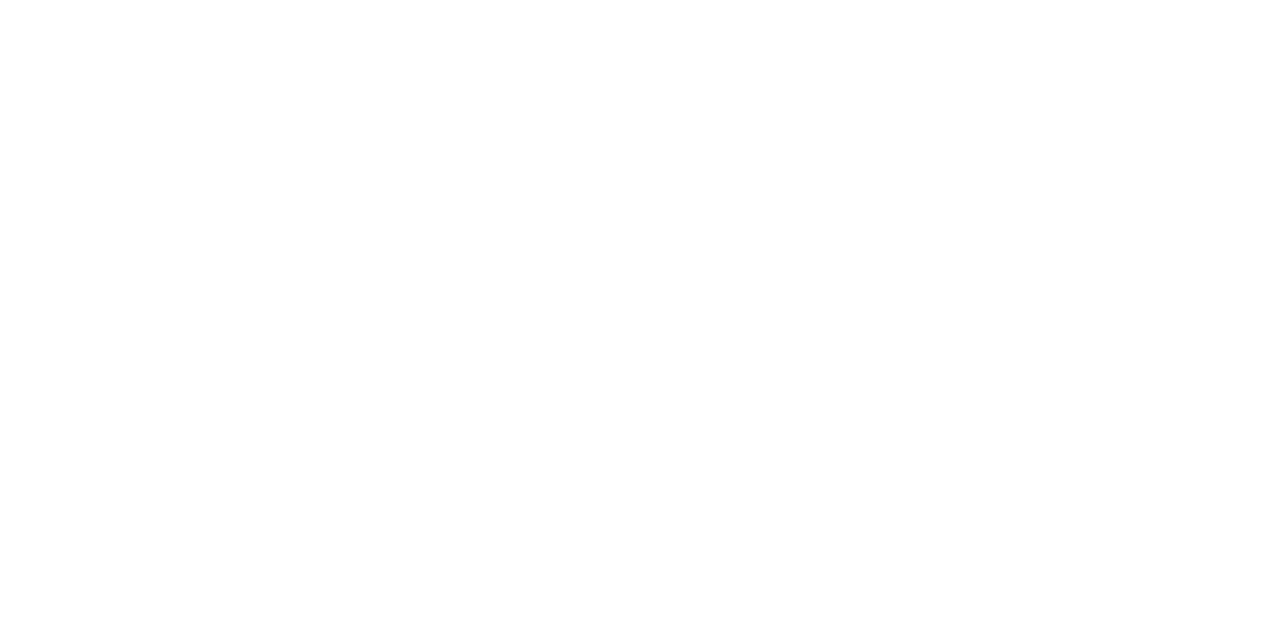
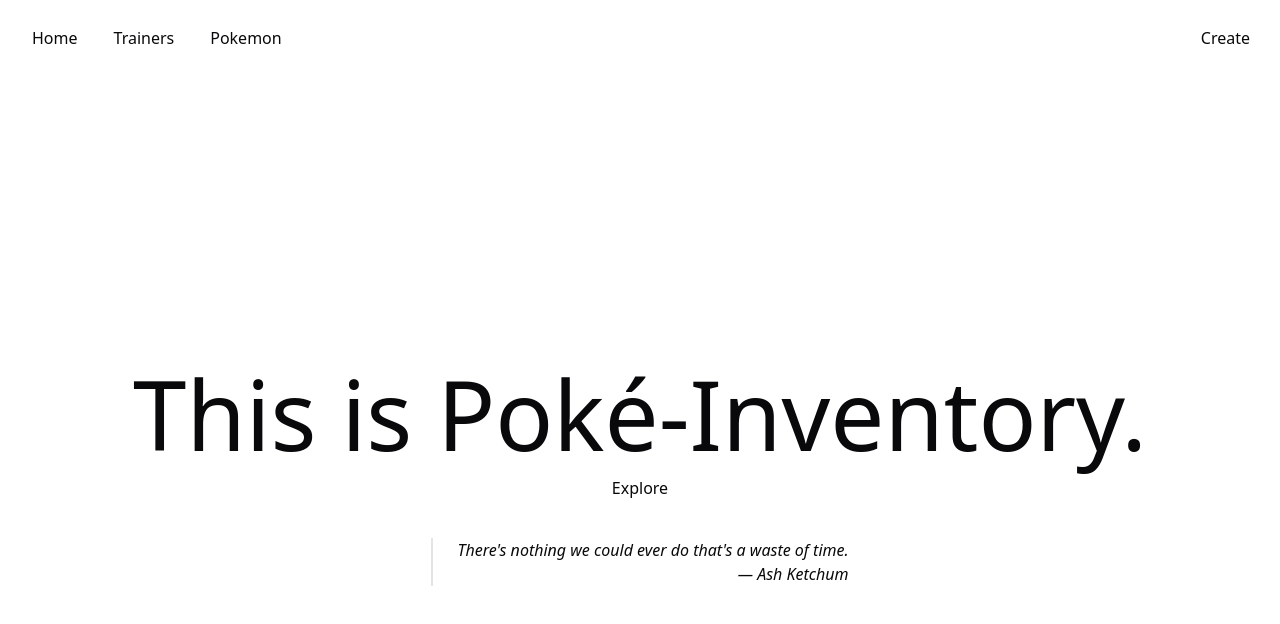
Before and after one commit to blue0206/inventory-application, a React (Vite) app in the folder frontend/: page / in a window 1280 px wide. Shown: the top 624 px of the page. Built offline with nearby package versions, Linux system fonts and the light colour scheme.

Commit message:
Add layout and header to App component with hero content

```diff
--- a/frontend/src/App.tsx
+++ b/frontend/src/App.tsx
@@ -1,7 +1,24 @@
-function App() {
+import { ReactElement } from 'react';
+import { Header } from './components';
+
+function App(): ReactElement {
 
   return (
-    <></>
+    <>
+      <div className='h-screen w-full'>
+        <Header />
+        <div className='flex flex-col items-center justify-center h-full px-4 gap-3.5'>
+          <h1 className='text-8xl max-w-full'>This is Poké-Inventory.</h1>
+          <div>Explore</div>
+          <blockquote className='mt-6 border-l-2 pl-6 italic w-max max-w-full'>
+            <div>
+              There's nothing we could ever do that's a waste of time.
+            </div>
+            <div className='text-right'>— Ash Ketchum</div>
+          </blockquote>
+        </div>
+      </div>
+    </>
   )
 }
 
```
